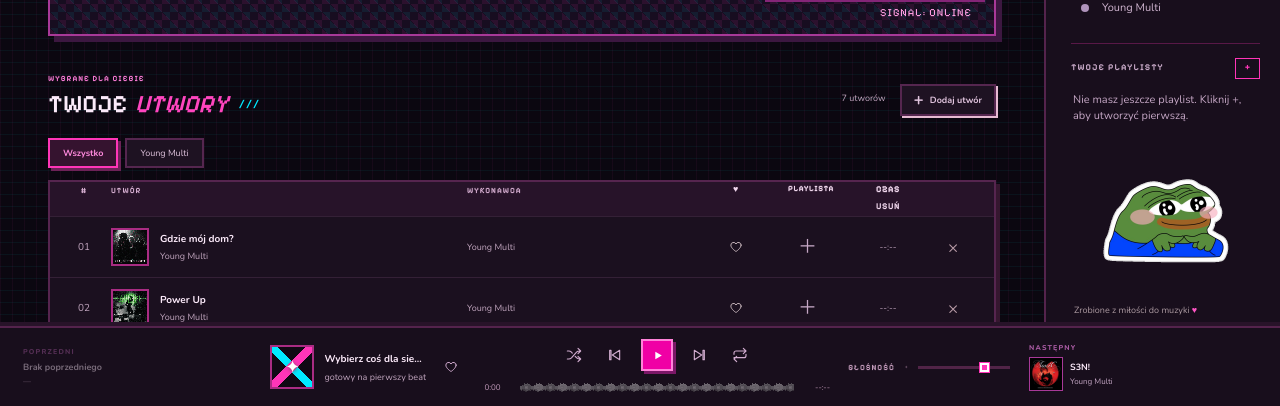
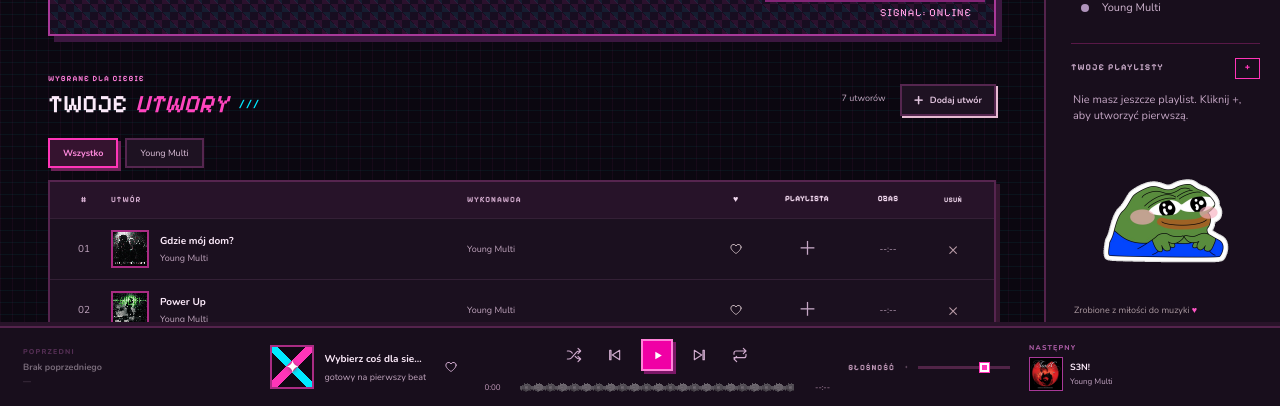
Before and after one commit to Dainshie/multikpop, a website: page index.html in a window 1280 px wide. Shown: the part 394-800 px from the top of the page. Drawn offline with nearby package versions, Linux system fonts and the light colour scheme; no server answers.

Commit message:
poprawa paska

```diff
--- a/style.css
+++ b/style.css
@@ -1958,3 +1958,119 @@ html[data-theme="light"] #repeat-button.active svg use {
   .hero-featured-title { font-size: 13px !important; }
   .hero-featured-artist { font-size: 10px !important; }
 }
+
+
+/* FINAL table header alignment fix: one clean row, vertically centered */
+@media (min-width: 761px) {
+  .table-header {
+    display: grid !important;
+    grid-template-columns:
+      38px
+      minmax(220px, 1.45fr)
+      minmax(130px, 1fr)
+      42px
+      84px
+      62px
+      52px !important;
+    align-items: center !important;
+    min-height: 36px !important;
+    height: 36px !important;
+    padding-top: 0 !important;
+    padding-bottom: 0 !important;
+    box-sizing: border-box !important;
+  }
+
+  .table-header > span {
+    align-self: center !important;
+    justify-self: stretch !important;
+    display: flex !important;
+    align-items: center !important;
+    justify-content: center !important;
+    height: 100% !important;
+    line-height: 1 !important;
+    margin: 0 !important;
+    padding: 0 !important;
+    transform: none !important;
+    white-space: nowrap !important;
+  }
+
+  .table-header > span:nth-child(2),
+  .table-header > span:nth-child(3) {
+    justify-content: flex-start !important;
+  }
+
+  .table-header > span:nth-child(5),
+  .table-header > span:nth-child(6),
+  .table-header > span:nth-child(7) {
+    font-family: "Pixelify Sans", "Press Start 2P", monospace !important;
+    font-size: 8px !important;
+    font-weight: 700 !important;
+    letter-spacing: .35px !important;
+    line-height: 1 !important;
+    white-space: nowrap !important;
+  }
+
+  .table-header > span:nth-child(7) {
+    font-size: 7px !important;
+  }
+
+  .track-row {
+    grid-template-columns:
+      38px
+      minmax(220px, 1.45fr)
+      minmax(130px, 1fr)
+      42px
+      84px
+      62px
+      52px !important;
+    align-items: center !important;
+  }
+
+  .row-heart,
+  .row-add-playlist,
+  .track-duration,
+  .row-remove {
+    align-self: center !important;
+    justify-self: center !important;
+    margin: 0 !important;
+    transform: none !important;
+  }
+}
+
+
+/* FIX: legacy rule put the last heading (USUŃ) in column 6 with CZAS.
+   Explicitly assign all three headings to separate columns in the same row. */
+@media (min-width: 761px) {
+  .table-header > span:nth-child(5) {
+    grid-column: 5 !important;
+    grid-row: 1 !important;
+    align-self: center !important;
+    justify-self: stretch !important;
+    white-space: nowrap !important;
+  }
+  .table-header > span:nth-child(6) {
+    grid-column: 6 !important;
+    grid-row: 1 !important;
+    align-self: center !important;
+    justify-self: stretch !important;
+    white-space: nowrap !important;
+  }
+  .table-header > span:nth-child(7),
+  .table-header > span:last-child {
+    grid-column: 7 !important;
+    grid-row: 1 !important;
+    align-self: center !important;
+    justify-self: stretch !important;
+    display: flex !important;
+    align-items: center !important;
+    justify-content: center !important;
+    height: 100% !important;
+    margin: 0 !important;
+    padding: 0 !important;
+    white-space: nowrap !important;
+    font-family: "Pixelify Sans", "Press Start 2P", monospace !important;
+    font-size: 7px !important;
+    line-height: 1 !important;
+    letter-spacing: .25px !important;
+  }
+}
```
